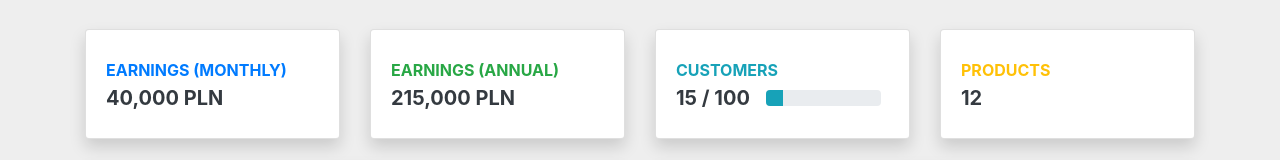
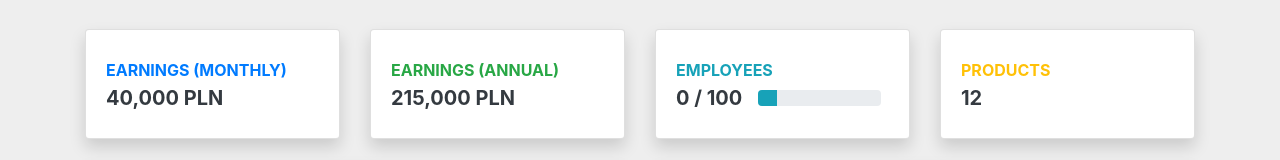
Before and after one commit to agiklo/crm-react-frontend, a React (Create React App) app: page / in a window 1280 px wide. Shown: the part 169-329 px from the top of the page. Built offline with nearby package versions, Linux system fonts and the light colour scheme; no server answers.

Commit message:
feat: Chance Customers to Employees and fetch data from db

```diff
--- a/src/components/Dashboard/Headers.js
+++ b/src/components/Dashboard/Headers.js
@@ -1,8 +1,29 @@
 import React from 'react'
 
-import Products from '../Products'
+import axios from "axios";
+
+const api = axios.create({
+    baseURL: `http://localhost:8080/api/v1/`
+})
 
 class Headers extends React.Component{
+
+    state = {employees: []}
+
+    constructor() {
+        super();
+        this.getEmployees();
+    }
+
+    getEmployees = async () => {
+        try {
+            let data = await api.get('employees').then(({data}) => data);
+            this.setState({employees: data})
+        } catch (err) {
+
+            console.log(err)
+        }
+    }
 
     render(){
         return(
@@ -36,10 +57,10 @@ class Headers extends React.Component{
                 <div className="card-body">
                     <div className="row align-items-center no-gutters">
                         <div className="col mr-2">
-                            <div className="text-uppercase text-info font-weight-bold text-xs mb-1"><span>Customers</span></div>
+                            <div className="text-uppercase text-info font-weight-bold text-xs mb-1"><span>Employees</span></div>
                             <div className="row no-gutters align-items-center">
                                 <div className="col-auto">
-                                    <div className="text-dark font-weight-bold h5 mb-0 mr-3"><span>15 / 100</span></div>
+                                    <div className="text-dark font-weight-bold h5 mb-0 mr-3"><span>{this.state.employees.length} / 100</span></div>
                                 </div>
                                 <div className="col">
                                     <div className="progress progress-sm">
```
